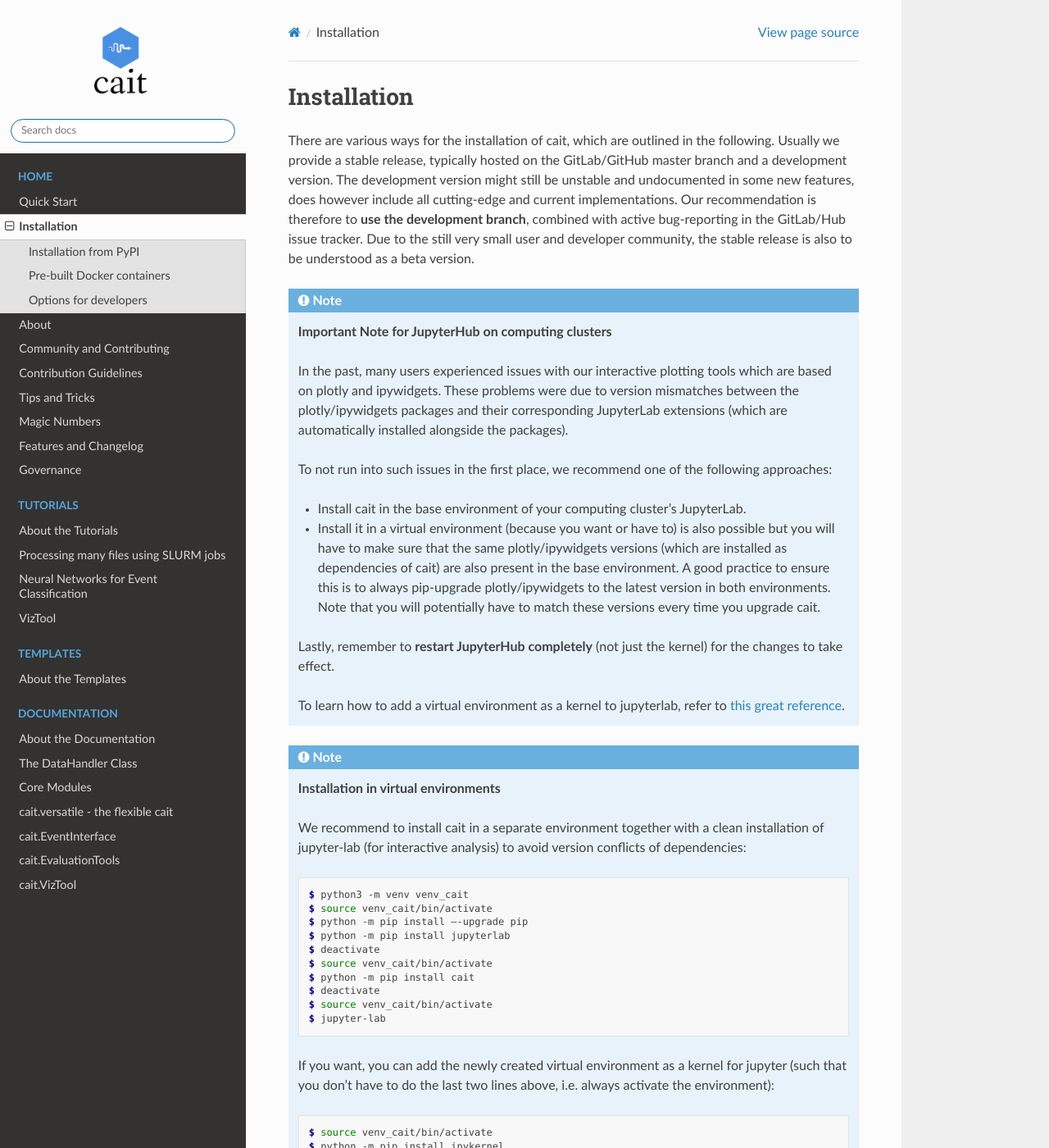
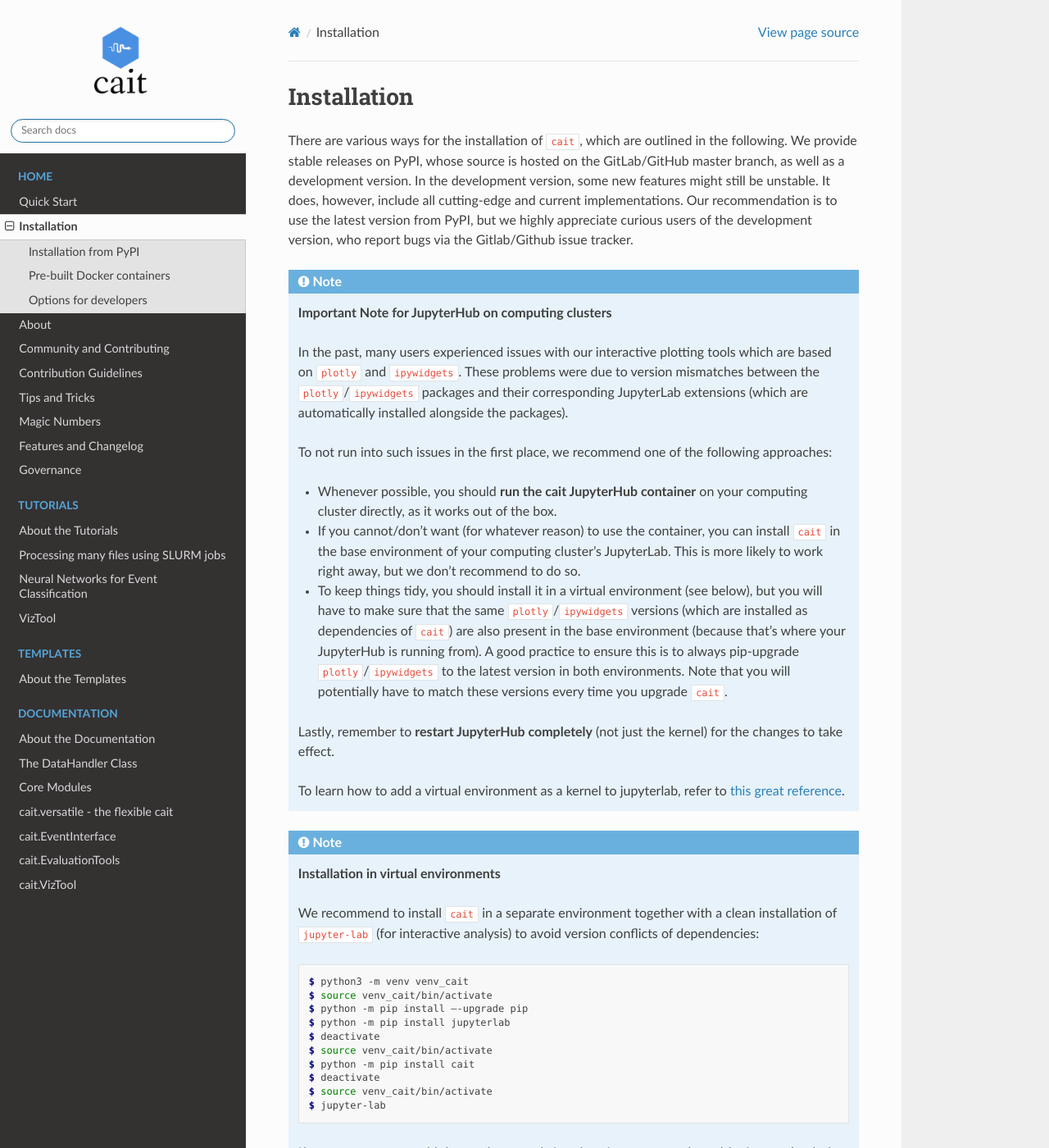
Before and after one commit to fewagner/cait, a Sphinx documentation site: the page built from docs/source/installing.rst, in a window 1280 px wide and 1400 px high. Shown: the whole window at 82% size. Built offline with Sphinx 7.4.7 and the Read the Docs theme 3.1.0, drawn with Linux system fonts in a browser that asks for light colours; pages that are not in the unit, such as notebooks, are missing from menus; some of the changed text lies outside the part shown.

Commit message:
docs: Update installation guide

```diff
--- a/docs/source/installing.rst
+++ b/docs/source/installing.rst
@@ -4,18 +4,19 @@
 Installation
 ************
 
-There are various ways for the installation of cait, which are outlined in the following. Usually we provide a stable release, typically hosted on the GitLab/GitHub master branch and a development version. The development version might still be unstable and undocumented in some new features, does however include all cutting-edge and current implementations.
-Our recommendation is therefore to **use the development branch**, combined with active bug-reporting in the GitLab/Hub issue tracker. Due to the still very small user and developer community, the stable release is also to be understood as a beta version.
+There are various ways for the installation of ``cait``, which are outlined in the following. We provide stable releases on PyPI, whose source is hosted on the GitLab/GitHub master branch, as well as a development version. In the development version, some new features might still be unstable. It does, however, include all cutting-edge and current implementations.
+Our recommendation is to use the latest version from PyPI, but we highly appreciate curious users of the development version, who report bugs via the Gitlab/Github issue tracker.
 
 .. note::
   **Important Note for JupyterHub on computing clusters**
 
-  In the past, many users experienced issues with our interactive plotting tools which are based on plotly and ipywidgets. These problems were due to version mismatches between the plotly/ipywidgets packages and their corresponding JupyterLab extensions (which are automatically installed alongside the packages).
+  In the past, many users experienced issues with our interactive plotting tools which are based on ``plotly`` and ``ipywidgets``. These problems were due to version mismatches between the ``plotly``/``ipywidgets`` packages and their corresponding JupyterLab extensions (which are automatically installed alongside the packages).
 
   To not run into such issues in the first place, we recommend one of the following approaches:
 
-  * Install cait in the base environment of your computing cluster's JupyterLab.
-  * Install it in a virtual environment (because you want or have to) is also possible but you will have to make sure that the same plotly/ipywidgets versions (which are installed as dependencies of cait) are also present in the base environment. A good practice to ensure this is to always pip-upgrade plotly/ipywidgets to the latest version in both environments. Note that you will potentially have to match these versions every time you upgrade cait.
+  * Whenever possible, you should **run the cait JupyterHub container** on your computing cluster directly, as it works out of the box.
+  * If you cannot/don't want (for whatever reason) to use the container, you can install ``cait`` in the base environment of your computing cluster's JupyterLab. This is more likely to work right away, but we don't recommend to do so.
+  * To keep things tidy, you should install it in a virtual environment (see below), but you will have to make sure that the same ``plotly``/``ipywidgets`` versions (which are installed as dependencies of ``cait``) are also present in the base environment (because that's where your JupyterHub is running from). A good practice to ensure this is to always pip-upgrade ``plotly``/``ipywidgets`` to the latest version in both environments. Note that you will potentially have to match these versions every time you upgrade ``cait``.
 
   Lastly, remember to **restart JupyterHub completely** (not just the kernel) for the changes to take effect.
 
@@ -24,7 +25,7 @@ Our recommendation is therefore to **use the development branch**, combined with
 .. note::
     **Installation in virtual environments**
 
-    We recommend to install cait in a separate environment together with a clean installation of jupyter-lab (for interactive analysis) to avoid version conflicts of dependencies:
+    We recommend to install ``cait`` in a separate environment together with a clean installation of ``jupyter-lab`` (for interactive analysis) to avoid version conflicts of dependencies:
 
     .. code:: console
 
@@ -47,12 +48,12 @@ Our recommendation is therefore to **use the development branch**, combined with
         $ python -m pip install ipykernel
         $ python -m ipykernel install --name=venv_cait
 
-    You can now choose the kernel in jupyter-lab, VS code, etc.
+    You can now choose the kernel in ``jupyter-lab``, VS code, etc.
 
 Installation from PyPI
 ====================================
 
-Cait is hosted on the Python package index.
+``cait`` is hosted on the Python package index (PyPI).
 
 .. code:: console
 
@@ -60,7 +61,7 @@ Cait is hosted on the Python package index.
 
 For older or unreleased version, use the installation from Git.
 
-There are some additional dependencies which can be installed together with cait using the following syntax:
+There are some additional dependencies which can be installed together with ``cait`` using the following syntax:
 
 .. code:: console
 
```
Also changed, not shown: other parts of docs/source/installing.rst (+1 -1 lines).
